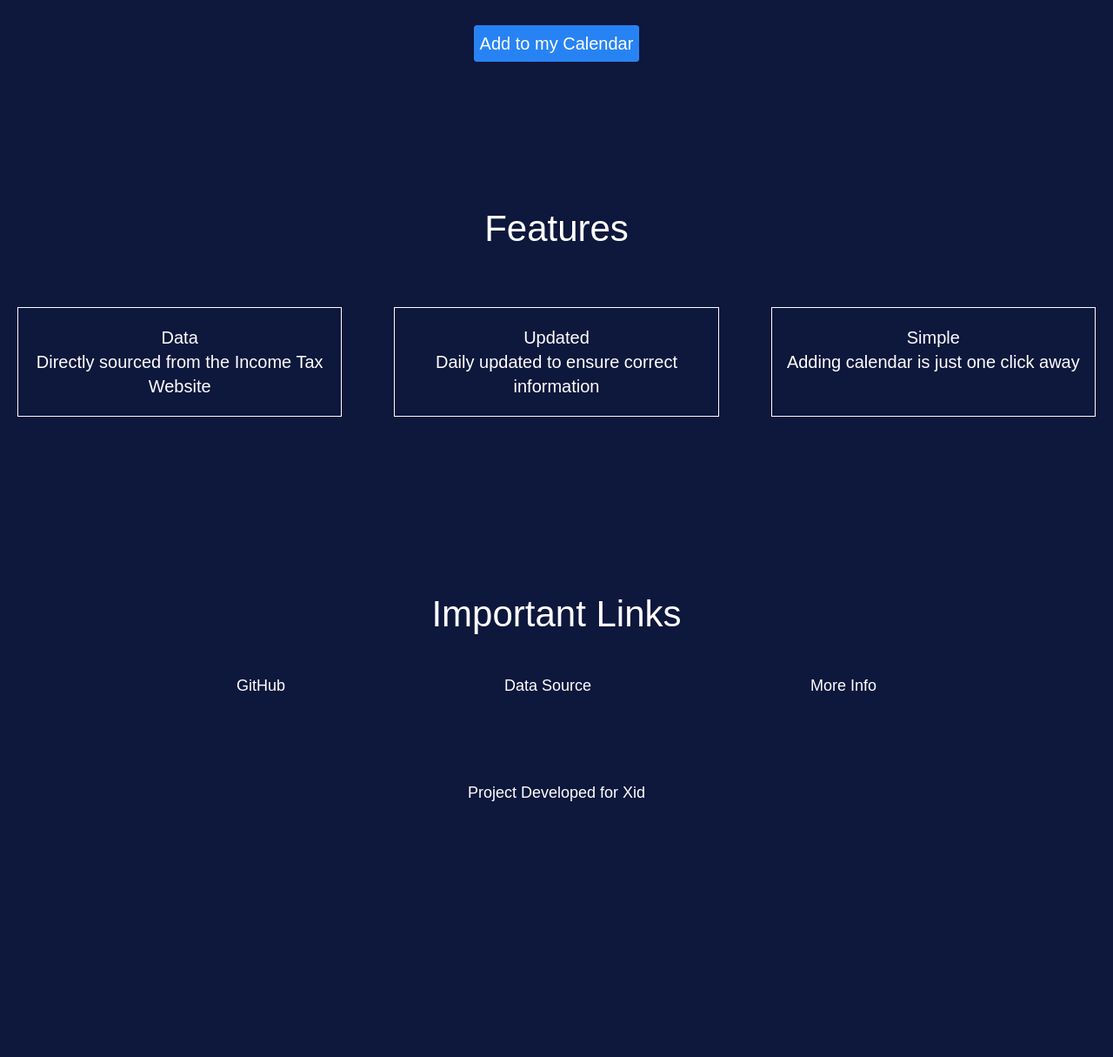
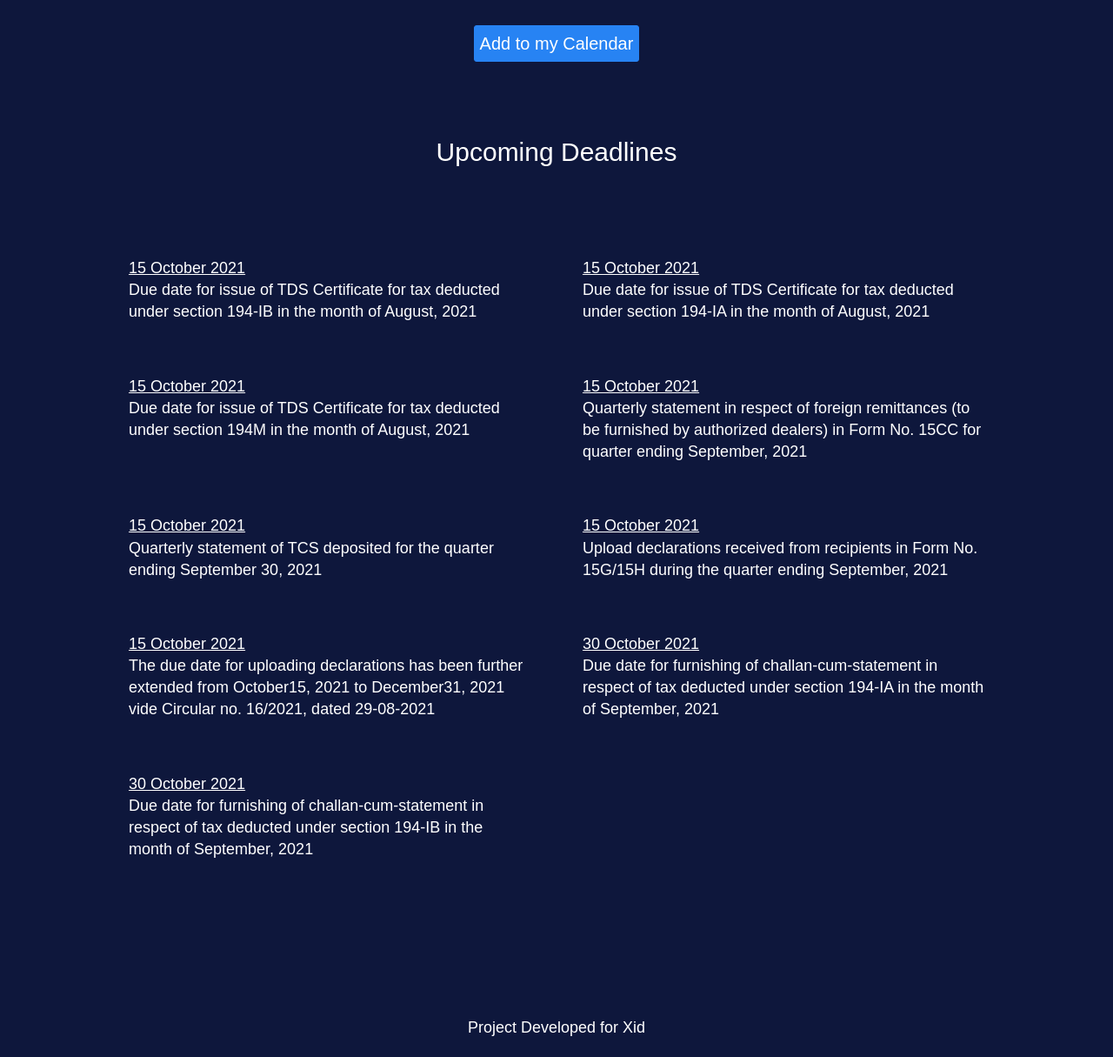
Before and after one commit to shashichander009/tax_calendar, a PHP site: page / in a window 1280 px wide. Shown: the part 666-1881 px from the top of the page at 87% size. Before the commit the page ends 1587 px from the top, so only its background shows below. Run offline with PHP 8.4, Linux system fonts and the light colour scheme.

Commit message:
final changes

```diff
--- a/css/main.css
+++ b/css/main.css
@@ -188,16 +188,16 @@ img {
 
 
 .navigation-bar {
-  width: 100%;  /* i'm assuming full width */
-  height: 80px; /* change it to desired width */
+  width: 100%;
 }
+
 .logo {
   display: inline-block;
   vertical-align: top;
   width: 150px;
-  height: 40px;
+  height: 30px;
   margin-right: 50%;
-  margin-top: 15px;    /* if you want it vertically middle of the navbar. */
+  margin-top: 20px;    /* if you want it vertically middle of the navbar. */
 }
 
 @media (max-width: 75em) {
@@ -268,8 +268,10 @@ img {
 /* features section */
 
 .features-section {
-  text-align: center;
+  text-align: left;
   padding: 10rem 2rem;
+  margin-left:10%;
+  margin-right:10%;
 }
 
 .features-section-header {
@@ -284,43 +286,7 @@ img {
   margin-bottom: 6rem;
 }
 
-.project {
-  border: 1px solid;
-}
 
-.project:hover {
-  color: var(--white);
-}
-
-.project-title {
-  font-size: 2rem;
-  padding: 2rem 0.5rem;
-}
-
-/* Contact section */
-
-.contact-section {
-  display: flex;
-  flex-direction: column;
-  justify-content: center;
-  align-items: center;
-  text-align: center;
-  width: 100%;
-  height: 30vh;
-  padding: 0 2rem;
-}
-
-.contact-links {
-  display: flex;
-  justify-content: space-evenly;
-  width: 100%;
-  margin: 4rem;
-  margin-top: 4rem;
-}
-
-.contact-details:hover {
-  text-decoration: underline;
-}
 
 /* Footer */
 
--- a/index.html
+++ b/index.html
@@ -1,6 +1,5 @@
 <!DOCTYPE html>
 <html lang="en">
-
    <head>
       <meta charset="UTF-8">
       <meta name="viewport" content="width=device-width, initial-scale=1.0">
@@ -8,79 +7,31 @@
       <title>Tax Calendar</title>
       <link rel="stylesheet" href="css/main.css">
    </head>
-
    <body>
-
       <nav class="navigation-bar">
          <img class="logo" src="razorpaylogo.png">
          <a href="https://dashboard.razorpay.com/#/access/signin">Log In</a>
-        <a href="https://dashboard.razorpay.com/#/access/signup?ref=ifsc" class="login-button"><p>Sign Up</p></a>
+         <a href="https://dashboard.razorpay.com/#/access/signup?ref=ifsc" class="login-button">
+            <p>Sign Up</p>
+         </a>
       </nav>
-
-
       <section class="welcome-section">
          <h1>Tax Calendar</h1>
          <p>Never miss any deadlines again!</p>
-        <!-- <iframe src="https://calendar.google.com/calendar/embed?height=600&wkst=1&bgcolor=%23039BE5&ctz=Asia%2FKolkata&showTz=1&showPrint=1&showNav=1&src=Y183cHBmNDZmMGVjMGZqbmpicG9nY2RuMHFra0Bncm91cC5jYWxlbmRhci5nb29nbGUuY29t&color=%23616161" style="border:solid 1px #777" width="800" height="600" frameborder="0" scrolling="no"></iframe> -->
            <div class="googleCalendar">
             <iframe src="https://calendar.google.com/calendar/embed?height=400&wkst=1&bgcolor=%234285F4&ctz=Asia%2FKolkata&showPrint=0&showTz=0&showCalendars=0&showTabs=1&showDate=1&showTitle=0&src=Y19mMDQ4NnI3cDNpMmxhanJsbG8xbnRlMjg3NEBncm91cC5jYWxlbmRhci5nb29nbGUuY29t&color=%237CB342" style="border:solid 1px #777" width="900" height="500" frameborder="0" scrolling="no"></iframe>
-        <!-- <a href="https://calendar.google.com/calendar/u/0?cid=Y183cHBmNDZmMGVjMGZqbmpicG9nY2RuMHFra0Bncm91cC5jYWxlbmRhci5nb29nbGUuY29t"
-         target="_blank">Add To My Account</a> -->
          </div>
          <a class="button" href=" https://calendar.google.com/calendar/u/0?cid=Y19mMDQ4NnI3cDNpMmxhanJsbG8xbnRlMjg3NEBncm91cC5jYWxlbmRhci5nb29nbGUuY29t"
             target="_blank">Add to my Calendar</a>
-
       </section>
-
-
+      <h1>Upcoming Deadlines</h1>
       <section id="features" class="features-section">
-        <h2 class="features-section-header">Features</h2>
-
-        <div class="features-grid">
-            <a href="#" target="_blank"
-                class="project project-tile">
-                <p class="project-title">
-                    <b>Data</b> <br>
-                    Directly sourced from the Income Tax Website
-                </p>
-            </a>
-
-            <a href="#" target="_blank" class="project project-tile">
-                <p class="project-title">
-                    <b>Updated</b> <br>
-                    Daily updated to ensure correct information
-                </p>
-            </a>
-
-            <a href="#" target="_blank"
-                class="project project-tile">
-                <p class="project-title">
-                    <b>Simple</b> <br>
-                    Adding calendar is just one click away
-                </p>
-            </a>
-        </div>
-
-    </section>
-
-    <section id="contact" class="contact-section">
-        <div class="contact-section-header">
-            <h2>Important Links</h2>
-        </div>
-        <div class="contact-links">
-            <a href="#" target="_blank" class="contact-details">GitHub</a>
-
-            <a href="#" target="_blank" class="contact-details">Data Source</a>
-
-            <a href="#" target="_blank"
-                class="contact-details">More Info</a>
+         <div id="deadlines" class="features-grid">
          </div>
       </section>
-
       <footer>
          <h3>Project Developed for Xid</h3>
       </footer>
-
+      <script src="script.js"></script>
    </body>
-
 </html>
--- a/script.js
+++ b/script.js
@@ -0,0 +1,61 @@
+let data = [
+    {
+      "date": "15 October 2021",
+      "description": "Due date for issue of TDS Certificate for tax deducted under section 194-IB in the month of August, 2021",
+      "title": "Due date for issue of TDS Certificate for tax deducted"
+    },
+    {
+      "date": "15 October 2021",
+      "description": "Due date for issue of TDS Certificate for tax deducted under section 194-IA in the month of August, 2021",
+      "title": "Due date for issue of TDS Certificate for tax deducted"
+    },
+    {
+      "date": "15 October 2021",
+      "description": "Due date for issue of TDS Certificate for tax deducted under section 194M in the month of August, 2021",
+      "title": "Due date for issue of TDS Certificate for tax deducted"
+    },
+    {
+      "date": "15 October 2021",
+      "description": "Quarterly statement in respect of foreign remittances (to be furnished by authorized dealers) in Form No. 15CC for quarter ending September, 2021",
+      "title": "Quarterly statement in respect of foreign remittances (to be furnished"
+    },
+    {
+      "date": "15 October 2021",
+      "description": "Quarterly statement of TCS deposited for the quarter ending September 30, 2021",
+      "title": "Quarterly statement of TCS deposited for the quarter ending September"
+    },
+    {
+      "date": "15 October 2021",
+      "description": "Upload declarations received from recipients in Form No. 15G/15H during the quarter ending September, 2021",
+      "title": "Upload declarations received from recipients in Form No. 15G/15H during"
+    },
+    {
+      "date": "15 October 2021",
+      "description": "The due date for uploading declarations has been further extended from October15, 2021 to December31, 2021 vide Circular no. 16/2021, dated 29-08-2021",
+      "title": "The due date for uploading declarations has been further extended"
+    },
+    {
+      "date": "30 October 2021",
+      "description": "Due date for furnishing of challan-cum-statement in respect of tax deducted under section 194-IA in the month of September, 2021",
+      "title": "Due date for furnishing of challan-cum-statement in respect of tax"
+    },
+    {
+      "date": "30 October 2021",
+      "description": "Due date for furnishing of challan-cum-statement in respect of tax deducted under section 194-IB in the month of September, 2021",
+      "title": "Due date for furnishing of challan-cum-statement in respect of tax"
+    },
+  ]
+
+
+
+let list = document.getElementById("deadlines");
+
+data.forEach((item) => {
+  let desc = document.createElement("p");
+  let title = document.createElement("strong");
+  let list = document.getElementById("deadlines");
+  desc.appendChild(title);
+  content= "<u>"+item.date+"</u>"+"<br>"+item.description;
+  desc.innerHTML=content;
+  list.appendChild(desc);
+});
```
Lines whose indentation alone changed are shown as unchanged.
